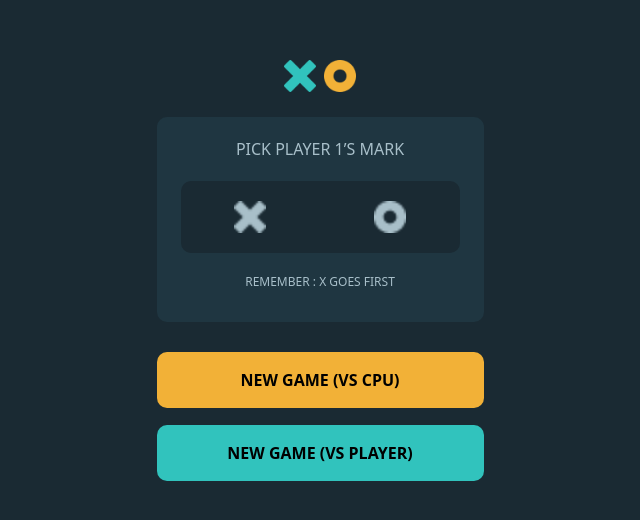
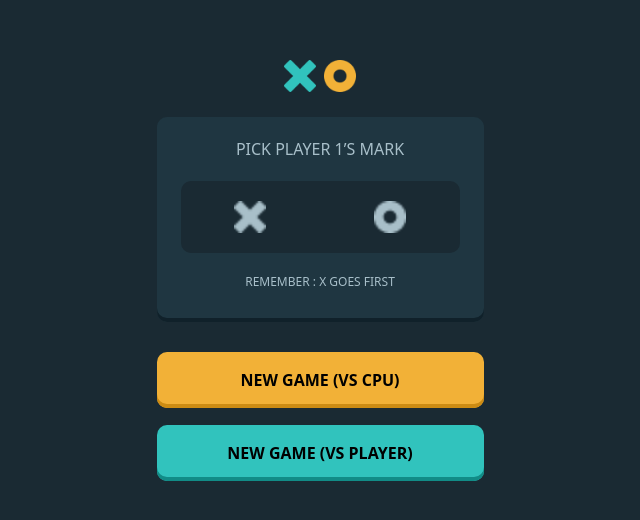
Before and after one commit to kapana1004/tic-tac-toe, a React (Vite) app: page / in a window 1280 px wide. Shown: the part 130-650 px from the top of the page, without its empty margins (320-960 px from the left). Built offline with nearby package versions, Linux system fonts and the light colour scheme.

Commit message:
add box shadows to the buttons

```diff
--- a/src/App.jsx
+++ b/src/App.jsx
@@ -194,17 +194,17 @@ function App() {
         } `}
       >
         <div className="flex mt-[24px] mb-[64px] bg-[#1A2A33] w-[327px] h-[40px] justify-between">
-          <div className="flex flex-row w-[72px] h-[32px] justify-between">
+          <div className=" flex flex-row w-[72px] h-[32px] justify-between">
             <img src={xImg} alt="X" />
             <img src={zeroImg} alt="0" />
           </div>
-          <div className="flex flex-row justify-around items-center w-[96px] h-[40px] rounded-[5px] bg-[#1F3641]">
+          <div className=" turn flex flex-row justify-around items-center w-[96px] h-[40px] rounded-[5px] bg-[#1F3641]">
             <span>{turn}</span>
             <span className="text-[#A8BFC9] text-[14px] font-bold">TURN</span>
           </div>
           <div
             onClick={handleStartGame}
-            className="flex justify-center items-center bg-[#A8BFC9] w-[40px] h-[40px] cursor-pointer rounded-[5px]"
+            className=" rotate flex justify-center items-center bg-[#A8BFC9] w-[40px] h-[40px] cursor-pointer rounded-[5px]"
           >
             <img src={Rotate} alt="" />
           </div>
--- a/src/components/Entrygame.jsx
+++ b/src/components/Entrygame.jsx
@@ -53,7 +53,7 @@ export default function Entrygame({
         <img className=" w-[32px] h-[32px]" src={zeroImg} alt="O" />
       </div>
 
-      <div className=" flex w-[327px] h-[205px]  bg-[#1F3641] rounded-[10px] flex-col items-center">
+      <div className=" entry flex w-[327px] h-[205px]  bg-[#1F3641] rounded-[10px] flex-col items-center">
         <span className="  text-[#A8BFC9] mt-[20px] ">
           PICK PLAYER 1’S MARK
         </span>
@@ -83,14 +83,14 @@ export default function Entrygame({
 
       <button
         onClick={handleCpuStart}
-        className=" flex w-[327px] h-[56px] bg-[#F2B137] hover:bg-[#FFC860] cursor-pointer rounded-[10px] mt-[30px] justify-center items-center"
+        className=" btn-spu flex w-[327px] h-[56px] bg-[#F2B137] hover:bg-[#FFC860] cursor-pointer rounded-[10px] mt-[30px] justify-center items-center  "
       >
         {" "}
         <span className=" font-bold">NEW GAME (VS CPU)</span>
       </button>
       <button
         onClick={handleGameStart}
-        className=" flex w-[327px] h-[56px] bg-[#31C3BD] hover:bg-[#65E9E4] cursor-pointer rounded-[10px] mt-[17px] justify-center items-center"
+        className=" btn-player flex w-[327px] h-[56px] bg-[#31C3BD] hover:bg-[#65E9E4] cursor-pointer rounded-[10px] mt-[17px] justify-center items-center"
       >
         {" "}
         <span className=" font-bold">NEW GAME (VS PLAYER)</span>
--- a/src/components/Square.jsx
+++ b/src/components/Square.jsx
@@ -6,7 +6,7 @@ export default function Square({ value, onSquareClick, zeroImg, xImg }) {
   return (
     <button
       onClick={onSquareClick}
-      className=" bg-[#1F3641] w-[100px] h-[100px] rounded-[10px] flex justify-center items-center"
+      className=" square bg-[#1F3641] w-[100px] h-[100px] rounded-[10px] flex justify-center items-center"
     >
       {value === "X" && <img src={xImg} alt="X" />}
       {value === "O" && <img src={zeroImg} alt="O" />}
--- a/src/components/Winneralarm.jsx
+++ b/src/components/Winneralarm.jsx
@@ -61,13 +61,13 @@ export default function Winneralarm({
         <div className=" flex flex-row w-[238px] h-[52px] justify-between ">
           <button
             onClick={quitHandle}
-            className=" w-[75px] rounded-[10px] bg-[#A8BFC9]"
+            className=" quit w-[75px] rounded-[10px] bg-[#A8BFC9]"
           >
             QUIT
           </button>
           <button
             onClick={handleStartGame}
-            className=" bg-[#F2B137] w-[146px] cursor-pointer rounded-[10px]"
+            className=" next bg-[#F2B137] w-[146px] cursor-pointer rounded-[10px]"
           >
             NEXT ROUND
           </button>
--- a/src/index.css
+++ b/src/index.css
@@ -1,7 +1,42 @@
 @import url('https://fonts.googleapis.com/css2?family=Antonio&family=League+Spartan:wght@700&family=Manrope:wght@600;800&family=Outfit&family=Plus+Jakarta+Sans:wght@500;700&family=Red+Hat+Text:wght@700&family=Rubik:wght@400;500&display=swap');
+/*
+button {
+    box-shadow: 0px -4px 0px 0px #B3A497 inset;
+  } */
+.btn-spu {
+    box-shadow: 0px -4px 0px 0px #CC8B13 inset;
+}
+.btn-player {
+    box-shadow: 0px -4px 0px 0px #118C87 inset;
+
+}
+
+.turn {
+
+    box-shadow: 0px -4px 0px 0px #10212A inset;
 
 
+}
 
+.rotate {
+    box-shadow: 0px -4px 0px 0px #6B8997 inset;
+
+}
+
+.square {
+    box-shadow: 0px -4px 0px 0px #10212A inset
+}
+.entry {
+    box-shadow: 0px -4px 0px 0px #10212A inset
+}
+
+.quit {
+    box-shadow: 0px -4px 0px 0px #6B8997 inset;
+}
+
+.next {
+    box-shadow: 0px -4px 0px 0px #CC8B13 inset;
+}
 @tailwind base;
 @tailwind components;
 @tailwind utilities;
```
